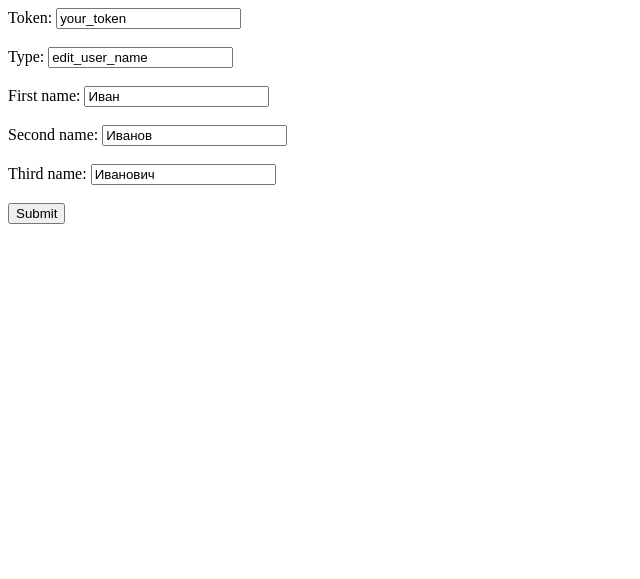
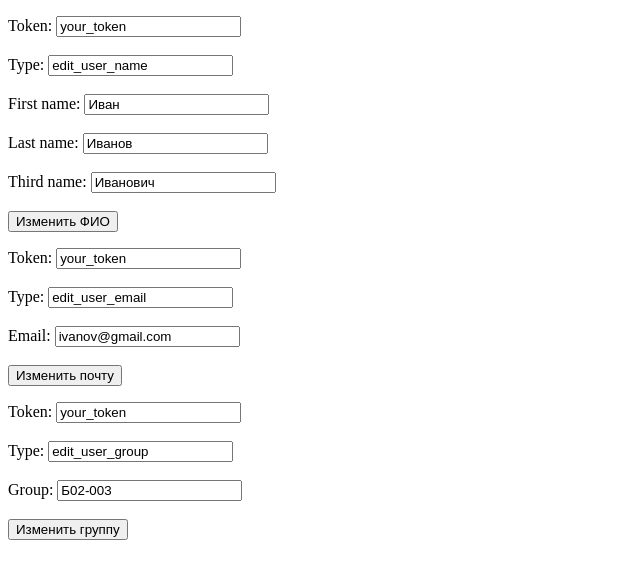
Before and after one commit to st2257st2257/mipt_book, a Django app: page /test/edit_user_name/ in a window 1280 px wide. Shown: the top 579 px of the page, without its empty margins (0-640 px from the left). Run offline with Django 4.2, Linux system fonts and the light colour scheme; parts of the project's set-up code (start-up, migrations or seed data) failed here and were passed over.

Commit message:
edit USERNAME EMAIL GROUP

```diff
--- a/users/authorization/templates/edit/index.html
+++ b/users/authorization/templates/edit/index.html
@@ -5,16 +5,33 @@
     <title>Title</title>
 </head>
 <body>
-
+<p></p>
   <form action="https://127.0.0.1:8088/edit_user_name/" method="post">
         {% csrf_token %}
         Token: <input type="text" name="token" value="your_token"><br><br>
         Type: <input type="text" name="type" value="edit_user_name"><br><br>
         First name: <input type="text" name="first_name" value="Иван"><br><br>
-        Second name: <input type="text" name="second_name" value="Иванов"><br><br>
+        Last name: <input type="text" name="last_name" value="Иванов"><br><br>
         Third name: <input type="text" name="third_name" value="Иванович"><br><br>
-      <input type="submit" value="Submit">
+      <input type="submit" value="Изменить ФИО">
   </form>
+<p></p>
+  <form action="https://127.0.0.1:8088/edit_user_name/" method="post">
+        {% csrf_token %}
+        Token: <input type="text" name="token" value="your_token"><br><br>
+        Type: <input type="text" name="type" value="edit_user_email"><br><br>
+        Email: <input type="text" name="email" value="ivanov@gmail.com"><br><br>
+      <input type="submit" value="Изменить почту">
+  </form>
+<p></p>
+  <form action="https://127.0.0.1:8088/edit_user_name/" method="post">
+        {% csrf_token %}
+        Token: <input type="text" name="token" value="your_token"><br><br>
+        Type: <input type="text" name="type" value="edit_user_group"><br><br>
+        Group: <input type="text" name="group" value="Б02-003"><br><br>
+      <input type="submit" value="Изменить группу">
+  </form>
+
 
 </body>
 </html>
```
Also changed, not shown: users/authorization/main/serializers.py (+10 -0 lines), users/authorization/main/views.py (+24 -7 lines).
